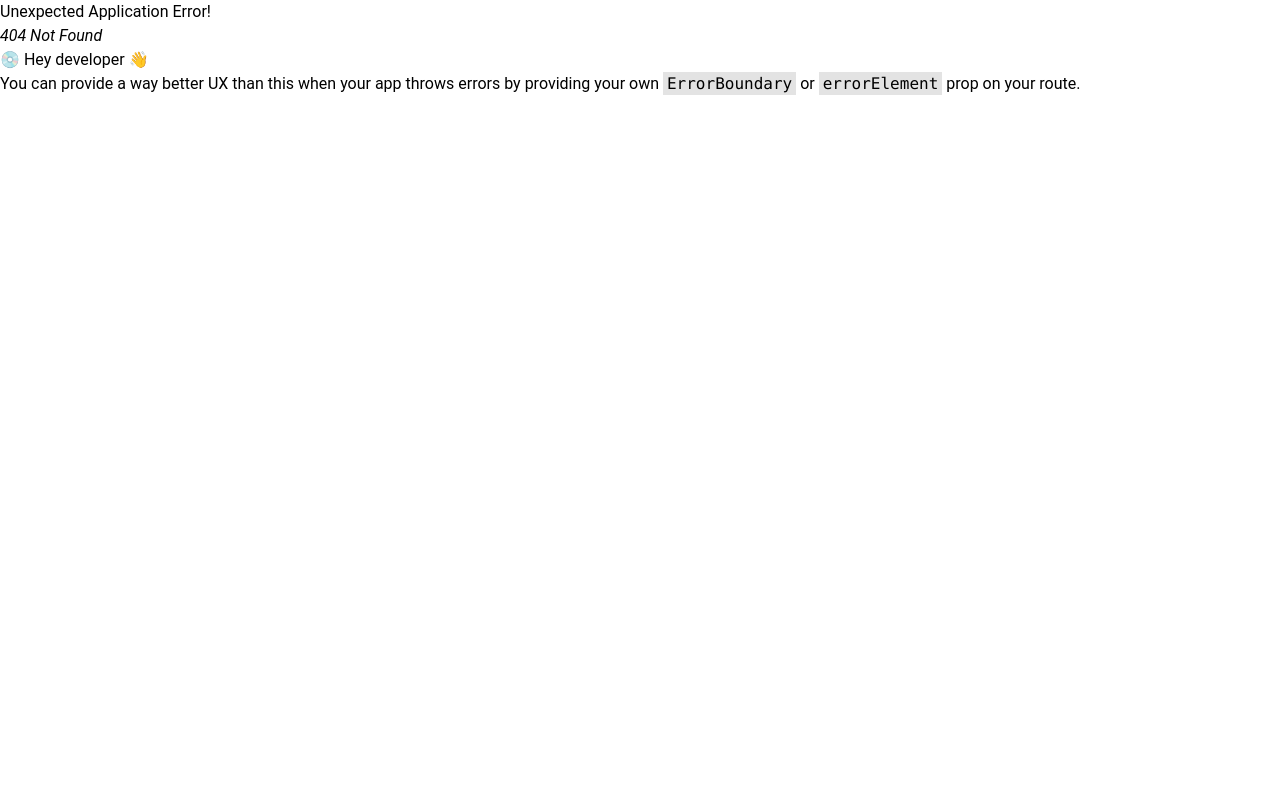
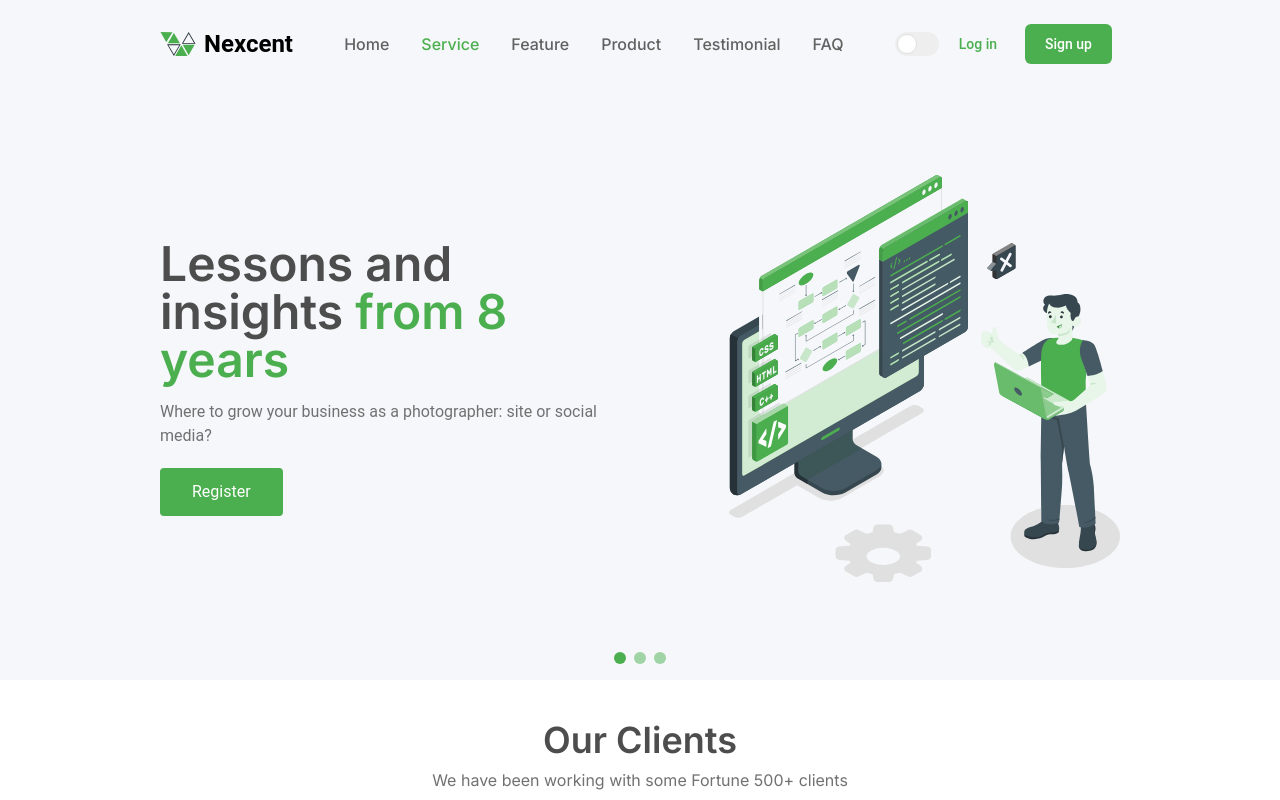
Before and after one commit to Rishika-993/PPA-TechLab, a React (Vite) app: page /service in a window 1280 px wide. Before the commit this address had no page. Shown: the top 800 px of the page. Built offline with nearby package versions, Linux system fonts and the light colour scheme.

Commit message:
corrected resposiveness

```diff
--- a/src/components/Footer/Footer.jsx
+++ b/src/components/Footer/Footer.jsx
@@ -1,9 +1,81 @@
 import React from 'react'
+import Icon from '../../assets/Icon2.svg';
+import S1 from '../../assets/footer/S1.png'
+import S2 from '../../assets/footer/S2.png'
+import S3 from '../../assets/footer/S3.png'
+import S4 from '../../assets/footer/S4.png'
+import send from '../../assets/footer/send.png'
+
 
 function Footer() {
   return (
     <div>
-
+      <div className="bg-gray-100 py-16 text-center">
+        <h1 className="text-4xl md:text-6xl font-bold text-[#263238] px-10 md:px-40 lg:px-96">
+          Pellentesque suscipit fringilla libero eu.
+        </h1>
+        <button className="mt-8 bg-green-500 text-white px-6 py-3 rounded hover:bg-green-600">
+          Get a Demo →
+        </button>
+      </div>
+      <footer className="bg-[#263238] text-white py-16">
+        <div className="container mx-auto px-8">
+          <div className="flex flex-wrap justify-between">
+            <div className="mb-6 flex flex-col space-y-4 md:space-y-8">
+            <div className='flex space-x-2 items-center'>
+                <img className="h-8 w-12" src={Icon} alt="Icon" />
+                <div className='text-4xl font-bold'>Nexcent</div>
+            </div>
+              <p>Copyright © 2020 Nexcent ltd.<br></br>All rights reserved</p>
+              <div className="flex mt-4 space-x-4">
+                <a href="#" aria-label="Instagram">
+                  <img src={S1} alt="Instagram" className="h-6 lg:h-8" />
+                </a>
+                <a href="#" aria-label="Dribbble">
+                  <img src={S2} alt="Dribbble" className="h-6 lg:h-8" />
+                </a>
+                <a href="#" aria-label="Twitter">
+                  <img src={S3} alt="Twitter" className="h-6 lg:h-8" />
+                </a>
+                <a href="#" aria-label="YouTube">
+                  <img src={S4} alt="YouTube" className="h-6 lg:h-8" />
+                </a>
+              </div>
+            </div>
+            <div className="flex flex-wrap justify-between my-10 lg:my-0 md:space-x-16 lg:space-x-24 w-full md:w-auto">
+              <div className="w-1/2 md:w-auto mb-6 md:mb-0">
+                <h3 className="font-bold mb-2 text-xl">Company</h3>
+                <ul className='flex flex-col md:space-y-4 md:py-4'>
+                  <li><a href="#" className="hover:text-white">About us</a></li>
+                  <li><a href="#" className="hover:text-white">Blog</a></li>
+                  <li><a href="#" className="hover:text-white">Contact us</a></li>
+                  <li><a href="#" className="hover:text-white">Pricing</a></li>
+                  <li><a href="#" className="hover:text-white">Testimonials</a></li>
+                </ul>
+              </div>
+              <div className="w-1/2 md:w-auto mb-6 md:mb-0">
+                <h3 className="font-bold mb-2 text-xl">Support</h3>
+                <ul className='flex flex-col md:space-y-4 md:py-4'>
+                  <li><a href="#" className="hover:text-white">Help center</a></li>
+                  <li><a href="#" className="hover:text-white">Terms of service</a></li>
+                  <li><a href="#" className="hover:text-white">Legal</a></li>
+                  <li><a href="#" className="hover:text-white">Privacy policy</a></li>
+                  <li><a href="#" className="hover:text-white">Status</a></li>
+                </ul>
+              </div>
+              <div className="w-full md:w-auto flex flex-col md:space-y-4">
+                <h3 className="font-bold mb-2 text-xl">Stay up to date</h3>
+                <form className="flex">
+                  <input type="email" placeholder="Your email address" className="px-4 py-2 rounded-l bg-gray-800 border border-gray-700 text-white placeholder-gray-500 focus:outline-none" />
+                  <button type="submit" className="bg-gray-700 text-white px-4 py-2 rounded-r hover:bg-gray-600 focus:outline-none">
+                    <img src={send} alt="Send" className="h-6" />
+                  </button>
+                </form>
+              </div>
+            </div>
+          </div>
+        </div>
+      </footer>
     </div>
   )
 }
--- a/src/components/Header/Navbar.jsx
+++ b/src/components/Header/Navbar.jsx
@@ -1,104 +1,117 @@
-import React from 'react'
-// import Logo from '../../assets/Logo.svg'
-import Icon from '../../assets/Icon.svg'
-import { Link, NavLink } from 'react-router-dom'
+import React, { useState } from 'react';
+import { Link, NavLink } from 'react-router-dom';
+import Icon from '../../assets/Icon.svg';
+import ThemeBtn from './ThemeBtn';
 
 function Navbar() {
+    const [isMenuOpen, setIsMenuOpen] = useState(false);
+
+    const toggleMenu = () => {
+        setIsMenuOpen(!isMenuOpen);
+    };
+
     return (
-    <div className='bg-white w-full items-center flex top-0 left-0 right-0 justify-between'>
-      <div className='flex space-x-2 items-center'>
-        {/* <img src={Logo} alt="Logo" /> */}
-        <img className="h-6 w-9" src={Icon} alt="Icon" />
-        <div className='text-2xl font-bold'>Nexcent</div>
+        <div className=''>
+            <div className='bg-[#F5F7FA] w-full items-center flex fixed z-50 top-0 left-0 right-0 justify-between px-6 md:px-12 lg:px-[160px] py-6'>
+            <div className='flex space-x-2 items-center order-2 lg:order-1'>
+                <img className="h-4 w-6 md:h-6 md:w-9" src={Icon} alt="Icon" />
+                <div className='text-xl md:text-2xl font-bold'>Nexcent</div>
             </div>
-      <div className="hidden justify-between items-center w-full lg:flex lg:w-auto">
-            <ul className="flex flex-col mt-4 font-medium lg:flex-row lg:space-x-8 lg:mt-0">
+            <div className="lg:hidden">
+                <button
+                    onClick={toggleMenu}
+                    className="text-gray-700 focus:outline-none"
+                >
+                    <svg className="w-6 h-6" fill="none" stroke="currentColor" viewBox="0 0 24 24" xmlns="http://www.w3.org/2000/svg">
+                        <path strokeLinecap="round" strokeLinejoin="round" strokeWidth="2" d="M4 6h16M4 12h16m-7 6h7"></path>
+                    </svg>
+                </button>
+            </div>
+            <div className={`lg:flex lg:w-auto ${isMenuOpen ? 'block' : 'hidden'} w-full order-1`}>
+                <ul className="flex flex-col mt-4 font-medium font-inter lg:flex-row lg:space-x-8 lg:mt-0">
                     <li>
                         <NavLink
-                        to="/"
-                        className={({isActive}) =>
-                        `block py-2 pr-4 pl-3 duration-200 ${isActive ? "text-[#4CAF4F]" : "text-gray-700"} border-b border-gray-100 hover:bg-gray-50 lg:hover:bg-transparent lg:border-0 hover:text-[#4CAF4F] lg:p-0`
+                            to="/home"
+                            className={({ isActive }) =>
+                                `block py-2 duration-200 ${isActive ? "text-[#4CAF4F]" : "text-gray-700"} border-b border-gray-100 hover:bg-gray-50 lg:hover:bg-transparent lg:border-0 hover:text-[#4CAF4F] lg:p-0`
                             }
                         >
                             Home
                         </NavLink>
-
                     </li>
                     <li>
                         <NavLink
-                        to="/about"
-                        className={({isActive}) =>
-                        `block py-2 pr-4 pl-3 duration-200 ${isActive ? "text-[#4CAF4F]" : "text-gray-700"} border-b border-gray-100 hover:bg-gray-50 lg:hover:bg-transparent lg:border-0 hover:text-[#4CAF4F] lg:p-0`
+                            to="/service"
+                            className={({ isActive }) =>
+                                `block py-2 duration-200 ${isActive ? "text-[#4CAF4F]" : "text-gray-700"} border-b border-gray-100 hover:bg-gray-50 lg:hover:bg-transparent lg:border-0 hover:text-[#4CAF4F] lg:p-0`
                             }
                         >
                             Service
                         </NavLink>
-
                     </li>
                     <li>
                         <NavLink
                             to="/contact-us"
-                        className={({isActive}) =>
-                        `block py-2 pr-4 pl-3 duration-200 ${isActive ? "text-[#4CAF4F]" : "text-gray-700"} border-b border-gray-100 hover:bg-gray-50 lg:hover:bg-transparent lg:border-0 hover:text-[#4CAF4F] lg:p-0`
+                            className={({ isActive }) =>
+                                `block py-2 duration-200 ${isActive ? "text-[#4CAF4F]" : "text-gray-700"} border-b border-gray-100 hover:bg-gray-50 lg:hover:bg-transparent lg:border-0 hover:text-[#4CAF4F] lg:p-0`
                             }
                         >
                             Feature
                         </NavLink>
-
                     </li>
                     <li>
                         <NavLink
                             to="/github"
-                        className={({isActive}) =>
-                        `block py-2 pr-4 pl-3 duration-200 ${isActive ? "text-[#4CAF4F]" : "text-gray-700"} border-b border-gray-100 hover:bg-gray-50 lg:hover:bg-transparent lg:border-0 hover:text-[#4CAF4F] lg:p-0`
+                            className={({ isActive }) =>
+                                `block py-2 duration-200 ${isActive ? "text-[#4CAF4F]" : "text-gray-700"} border-b border-gray-100 hover:bg-gray-50 lg:hover:bg-transparent lg:border-0 hover:text-[#4CAF4F] lg:p-0`
                             }
                         >
                             Product
                         </NavLink>
-
                     </li>
                     <li>
                         <NavLink
                             to="/github"
-                        className={({isActive}) =>
-                        `block py-2 pr-4 pl-3 duration-200 ${isActive ? "text-[#4CAF4F]" : "text-gray-700"} border-b border-gray-100 hover:bg-gray-50 lg:hover:bg-transparent lg:border-0 hover:text-[#4CAF4F] lg:p-0`
+                            className={({ isActive }) =>
+                                `block py-2 duration-200 ${isActive ? "text-[#4CAF4F]" : "text-gray-700"} border-b border-gray-100 hover:bg-gray-50 lg:hover:bg-transparent lg:border-0 hover:text-[#4CAF4F] lg:p-0`
                             }
                         >
                             Testimonial
                         </NavLink>
-
                     </li>
                     <li>
                         <NavLink
                             to="/github"
-                        className={({isActive}) =>
-                        `block py-2 pr-4 pl-3 duration-200 ${isActive ? "text-[#4CAF4F]" : "text-gray-700"} border-b border-gray-100 hover:bg-gray-50 lg:hover:bg-transparent lg:border-0 hover:text-[#4CAF4F] lg:p-0`
+                            className={({ isActive }) =>
+                                `block py-2 duration-200 ${isActive ? "text-[#4CAF4F]" : "text-gray-700"} border-b border-gray-100 hover:bg-gray-50 lg:hover:bg-transparent lg:border-0 hover:text-[#4CAF4F] lg:p-0`
                             }
                         >
                             FAQ
                         </NavLink>
-
                     </li>
-
-
                 </ul>
             </div>
-        <div className="flex items-center lg:order-2">
+            {/* <div className='order-4'>
+                 <ThemeBtn  />
+            </div> */}
+            <div className="flex items-center order-3">
+                <ThemeBtn/>
                 <Link
                     to="#"
-                className="text-[#4CAF4F] hover:bg-[#F5F7FA] focus:ring-4 focus:ring-[#F5F7FA] font-medium rounded-md text-sm px-4 lg:px-5 py-2 lg:py-2.5 mr-2 focus:outline-none"
+                    className="text-[#4CAF4F] hover:bg-[#F5F7FA] focus:ring-4 focus:ring-[#F5F7FA] font-medium rounded-md text-xs md:text-sm px-2 md:px-5 py-1 md:py-2.5 mr-2 focus:outline-none"
                 >
                     Log in
                 </Link>
                 <Link
                     to="#"
-                className="text-white bg-[#4CAF4F] hover:bg-white hover:text-[#4CAF4F] focus:ring-4 focus:ring-[#4CAF4F] font-medium rounded-md text-sm px-4 lg:px-5 py-2 lg:py-2.5 mr-2 focus:outline-none"
+                    className="text-white bg-[#4CAF4F] hover:bg-white hover:text-[#4CAF4F] focus:ring-4 focus:ring-[#4CAF4F] font-medium rounded-md text-xs md:text-sm px-2 md:px-5 py-1 md:py-2.5 mr-2 focus:outline-none"
                 >
                     Sign up
                 </Link>
             </div>
         </div>
-  )
+        </div>
+    );
 }
 
-export default Navbar
+export default Navbar;
--- a/src/components/Home/Hero.jsx
+++ b/src/components/Home/Hero.jsx
@@ -29,45 +29,45 @@ export default function Hero() {
         ))}
       </div>
     )}
-     autoplay='true' autoplayDelay={1500} loop='true' className="bg-[#F5F7FA] w-full sm:h-[85vh] h-[50vh] overflow-y-hidden  ">
+     autoplayDelay={1500} loop='true' className="bg-[#F5F7FA] w-full lg:h-[85vh] h-[46vh] overflow-y-hidden  ">
       <div>
-        <div className="flex flex-row p-40">
+        <div className="flex flex-row p-10 pt-12 space-x-4 lg:space-x-0 md:p-20 lg:p-40">
           <div className="w-1/2 text-left md:py-28 lg:py-20">
-            <div className="text-2xl md:text-3xl lg:text-5xl font-inter font-semibold text-[#4D4D4D]">
+            <div className="text-xl pt-20 md:pt-0 md:text-3xl lg:text-5xl font-inter font-semibold text-[#4D4D4D]">
               Lessons and insights <span className="text-[#4CAF4F]">from 8 years</span>
             </div>
-            <p className="mt-4 text-[#717171]">Where to grow your business as a photographer: site or social media?</p>
-            <button className="bg-[#4CAF4F] text-white px-8 py-3 rounded mt-5 max-w-32">Register</button>
+            <p className="mt-2 md:mt-4 text-[#717171] text-xs md:text-base">Where to grow your business as a photographer: site or social media?</p>
+            <button className="bg-[#4CAF4F] text-white px-5 py-2 text-sm md:text-base md:px-8 md:py-3 rounded mt-5 max-w-32">Register</button>
           </div>
-          <div className="w-1/2 flex justify-end">
+          <div className="w-1/2 flex justify-end items-center">
             <img src={Illustration} alt="illustration" className="h-100 w-100 object-cover " />
           </div>
         </div>
       </div>
       <div>
-        <div className="flex flex-row p-40">
+        <div className="flex flex-row p-10 pt-12 space-x-4 lg:space-x-0 md:p-20 lg:p-40">
           <div className="w-1/2 text-left md:py-28 lg:py-20">
-            <div className="text-2xl md:text-3xl lg:text-5xl font-inter font-semibold text-[#4D4D4D]">
+            <div className="text-xl pt-20 md:pt-0 md:text-3xl lg:text-5xl font-inter font-semibold text-[#4D4D4D]">
               Lessons and insights <span className="text-[#4CAF4F]">from 8 years</span>
             </div>
-            <p className="mt-4 text-[#717171]">Where to grow your business as a photographer: site or social media?</p>
-            <button className="bg-[#4CAF4F] text-white px-8 py-3 rounded mt-5 max-w-32">Register</button>
+            <p className="mt-2 md:mt-4 text-[#717171] text-xs md:text-base">Where to grow your business as a photographer: site or social media?</p>
+            <button className="bg-[#4CAF4F] text-white px-5 py-2 text-sm md:text-base md:px-8 md:py-3 rounded mt-5 max-w-32">Register</button>
           </div>
-          <div className="w-1/2 flex justify-end">
+          <div className="w-1/2 flex justify-end items-center">
             <img src={Illustration} alt="illustration" className="h-100 w-100 object-cover " />
           </div>
         </div>
       </div>
       <div>
-        <div className="flex flex-row p-40">
+        <div className="flex flex-row p-10 pt-12 space-x-4 lg:space-x-0 md:p-20 lg:p-40">
           <div className="w-1/2 text-left md:py-28 lg:py-20">
-            <div className="text-2xl md:text-3xl lg:text-5xl font-inter font-semibold text-[#4D4D4D]">
+            <div className="text-xl pt-20 md:pt-0 md:text-3xl lg:text-5xl font-inter font-semibold text-[#4D4D4D]">
               Lessons and insights <span className="text-[#4CAF4F]">from 8 years</span>
             </div>
-            <p className="mt-4 text-[#717171]">Where to grow your business as a photographer: site or social media?</p>
-            <button className="bg-[#4CAF4F] text-white px-8 py-3 rounded mt-5 max-w-32">Register</button>
+            <p className="mt-2 md:mt-4 text-[#717171] text-xs md:text-base">Where to grow your business as a photographer: site or social media?</p>
+            <button className="bg-[#4CAF4F] text-white px-5 py-2 text-sm md:text-base md:px-8 md:py-3 rounded mt-5 max-w-32">Register</button>
           </div>
-          <div className="w-1/2 flex justify-end">
+          <div className="w-1/2 flex justify-end items-center">
             <img src={Illustration} alt="illustration" className="h-100 w-100 object-cover " />
           </div>
         </div>
--- a/src/main.jsx
+++ b/src/main.jsx
@@ -5,16 +5,24 @@ import { RouterProvider, createBrowserRouter, createRoutesFromElements, Route }
 import './index.css'
 import Layout from './Layout.jsx'
 import Home from './components/Home/Home.jsx'
+import Service from './components/Body/Service.jsx'
+import Customer from './components/Body/Customer.jsx'
+
 
 const router = createBrowserRouter(
   createRoutesFromElements(
     <Route path='/' element={<Layout />}>
-      <Route path='' element={<Home />}/>
+      <Route path='home' element={<Home />}/>
+      <Route path='service' element={<Service />}/>
+      <Route path='feature' element={<Customer />}/>
+
+
     </Route>
   ))
 
 ReactDOM.createRoot(document.getElementById('root')).render(
   <React.StrictMode>
     <RouterProvider router={router}/>
+    <App />
   </React.StrictMode>,
 )
```
Lines whose indentation alone changed are shown as unchanged.
